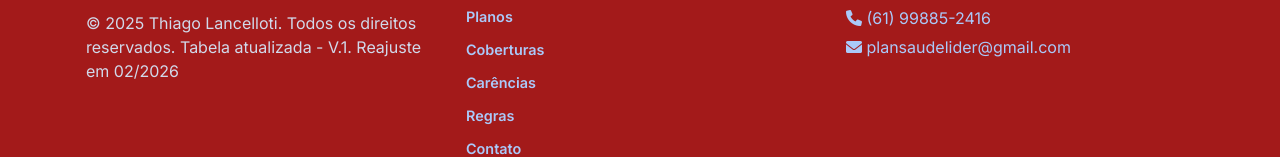
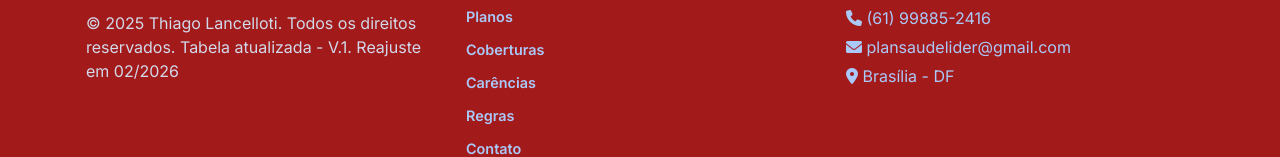
Before and after one commit to Thiagolancelloti/testando, a plain HTML site: page index.html in a window 1280 px wide. Shown: the part 6890-7047 px from the top of the page. Drawn offline with Linux system fonts and the light colour scheme.

Commit message:
Update index.html

```diff
--- a/index.html
+++ b/index.html
@@ -1001,6 +1001,7 @@
       <h4>Contato</h4>
       <p><i class="fas fa-phone"></i> (61) 99885-2416</p>
       <p><i class="fas fa-envelope"></i> plansaudelider@gmail.com</p>
+      <p><i class="fas fa-map-marker-alt"></i> Brasília - DF</p>
     </div>
   </div>
 </footer>
```
